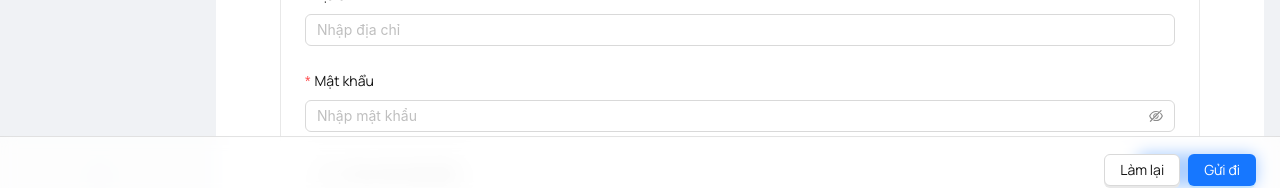
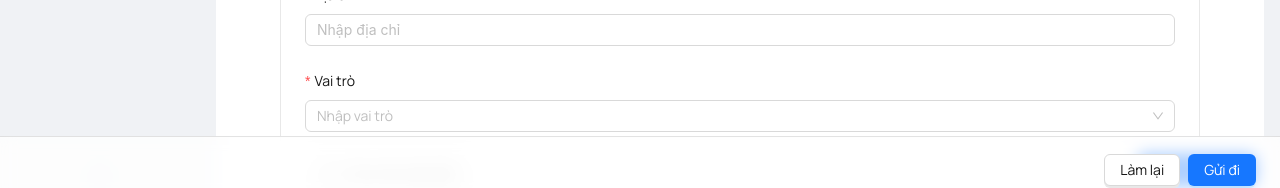
Before and after one commit to TienPhuc02/graduate-admin, a React (Vite) app: page /user/create in a window 1280 px wide. Shown: the part 599-787 px from the top of the page. Built offline with nearby package versions, Linux system fonts and the light colour scheme.

Commit message:
create user admin

```diff
--- a/src/components/layouts/User/CreateUser.tsx
+++ b/src/components/layouts/User/CreateUser.tsx
@@ -1,9 +1,13 @@
+import { createUserAPI } from '@/services/api.services'
+import { ETypeUser } from '@/types/enum'
 import { UploadOutlined } from '@ant-design/icons'
-import { FooterToolbar, PageContainer, ProForm, ProFormText } from '@ant-design/pro-components'
-import { Button, Card, message, Upload, Modal } from 'antd'
+import { FooterToolbar, PageContainer, ProForm, ProFormSelect, ProFormText } from '@ant-design/pro-components'
+import { Button, Card, Upload, Modal, message } from 'antd'
 import { useRef, useState } from 'react'
+import { useNavigate } from 'react-router-dom'
 
 const LayoutCreateUser = () => {
+  const navigate = useNavigate()
   const [loading, setLoading] = useState(false)
   const [fileList, setFileList] = useState<any[]>([])
   const [previewImage, setPreviewImage] = useState<string | null>(null)
@@ -33,15 +37,31 @@ const LayoutCreateUser = () => {
   const handleFooterClick = async () => {
     try {
       const values = await formRef.current?.validateFields()
-      console.log('Dữ liệu form từ FooterToolbar:', values)
       handleSubmit(values)
     } catch (error) {
       console.error('Lỗi validate:', error)
     }
   }
 
-  const handleSubmit = async (values: any) => {
-    console.log('🚀 ~ handleSubmit ~ values:', values)
+  const handleSubmit = async (values: ICreateUserDTO) => {
+    try {
+      if (fileList.length > 0) {
+        const file = fileList[0].originFileObj
+        setLoading(true)
+        const res = await createUserAPI(file, values as ICreateUserDTO)
+        if (res && res.data) {
+          formRef.current?.resetFields()
+          setFileList([])
+          message.success(res.data.message)
+          navigate('/')
+        }
+        console.log('🚀 ~ handleSubmit ~ res:', res)
+      }
+    } catch (error) {
+      console.error('❌ Lỗi khi gửi dữ liệu:', error)
+    } finally {
+      setLoading(false)
+    }
   }
 
   return (
@@ -85,14 +105,16 @@ const LayoutCreateUser = () => {
             placeholder='Nhập địa chỉ'
             rules={[{ required: true, message: 'Vui lòng nhập địa chỉ' }]}
           />
-          <ProFormText.Password
-            name='password'
-            label='Mật khẩu'
-            placeholder='Nhập mật khẩu'
-            rules={[
-              { required: true, message: 'Vui lòng nhập mật khẩu' },
-              { min: 8, message: 'Mật khẩu ít nhất 8 ký tự' }
-            ]}
+          <ProFormSelect
+            name='role'
+            label='Vai trò'
+            valueEnum={{
+              student: ETypeUser.STUDENT,
+              admin: ETypeUser.ADMIN,
+              instructor: ETypeUser.INSTRUCTOR
+            }}
+            placeholder='Nhập vai trò'
+            rules={[{ required: true, message: 'Vui lòng nhập vai trò!' }]}
           />
 
           <Upload
--- a/src/components/layouts/User/index.tsx
+++ b/src/components/layouts/User/index.tsx
@@ -97,7 +97,8 @@ const columns: ProColumns<any>[] = [
   {
     title: 'Địa chỉ',
     dataIndex: 'address',
-    search: false
+    search: false,
+    ellipsis: true
   },
   {
     title: 'Xác minh',
--- a/src/services/api.services.ts
+++ b/src/services/api.services.ts
@@ -17,3 +17,21 @@ export const getUsersAPI = (query: string) => {
   const urlBackend = `/user?${query}`
   return axios.get<IBackendRes<IModelPaginate<IAdminUsers>>>(urlBackend)
 }
+export const createUserAPI = (file: any, data: ICreateUserDTO) => {
+  const bodyFormData = new FormData()
+  bodyFormData.append('firstName', data.firstName)
+  bodyFormData.append('lastName', data.lastName)
+  bodyFormData.append('email', data.email)
+  bodyFormData.append('address', data.address)
+  bodyFormData.append('phoneNumber', data.phoneNumber)
+  bodyFormData.append('profilePicture', file)
+  bodyFormData.append('role', data.role)
+  return axios<IBackendRes<ICustomResponse<IAdminUsers>>>({
+    method: 'post',
+    url: '/user',
+    data: data,
+    headers: {
+      'Content-Type': 'multipart/form-data'
+    }
+  })
+}
--- a/src/types/enum.ts
+++ b/src/types/enum.ts
@@ -0,0 +1,5 @@
+export enum ETypeUser {
+  INSTRUCTOR = 'Instructor',
+  ADMIN = 'Admin',
+  STUDENT = 'Student'
+}
```
Also changed, not shown: src/types/interface.d.ts (+9 -7 lines).
